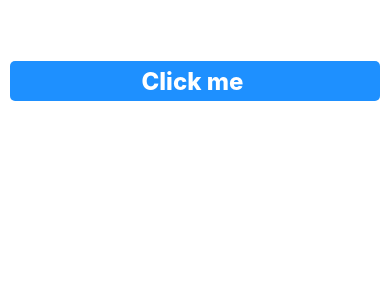
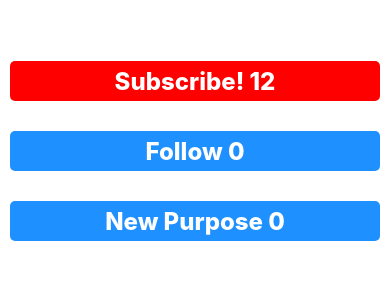
Before and after one commit to Dilnawaz-Khan/Basics, a React Native app: screen / in a window 390 px wide. Shown: the top 300 px of the page. Built offline with nearby package versions, Linux system fonts and the light colour scheme.

Commit message:
Props example(part 1)

```diff
--- a/App.tsx
+++ b/App.tsx
@@ -7,7 +7,21 @@ const App = () => {
   return (
     <View style={styles.container}>
       <Text style={styles.title}>Props (Learn By Dill)</Text>
-      <MyButton />
+      <MyButton
+        title={'Subscribe!'}
+        backgroundColor={'red'}
+        numberTimesClick={12}
+      />
+      <MyButton
+        title={'Follow'}
+        backgroundColor={'dodgerblue'}
+        numberTimesClick={0}
+      />
+      <MyButton
+        title={'New Purpose'}
+        backgroundColor={'dodgerblue'}
+        numberTimesClick={0}
+      />
     </View>
   );
 };
--- a/src/components/MyButton.tsx
+++ b/src/components/MyButton.tsx
@@ -1,11 +1,13 @@
-import {useEffect} from 'react';
 import {Pressable, StyleSheet, Text} from 'react-native';
 import {COLORS} from '../constants';
 
-const MyButton = () => {
+const MyButton = ({title, backgroundColor, numberTimesClick}: any) => {
+  // const {title} = props;
   return (
-    <Pressable style={styles.btn}>
-      <Text style={styles.btnText}>Click me </Text>
+    <Pressable style={[styles.btn, {backgroundColor}]}>
+      <Text style={styles.btnText}>
+        {title} {numberTimesClick}
+      </Text>
     </Pressable>
   );
 };
```
